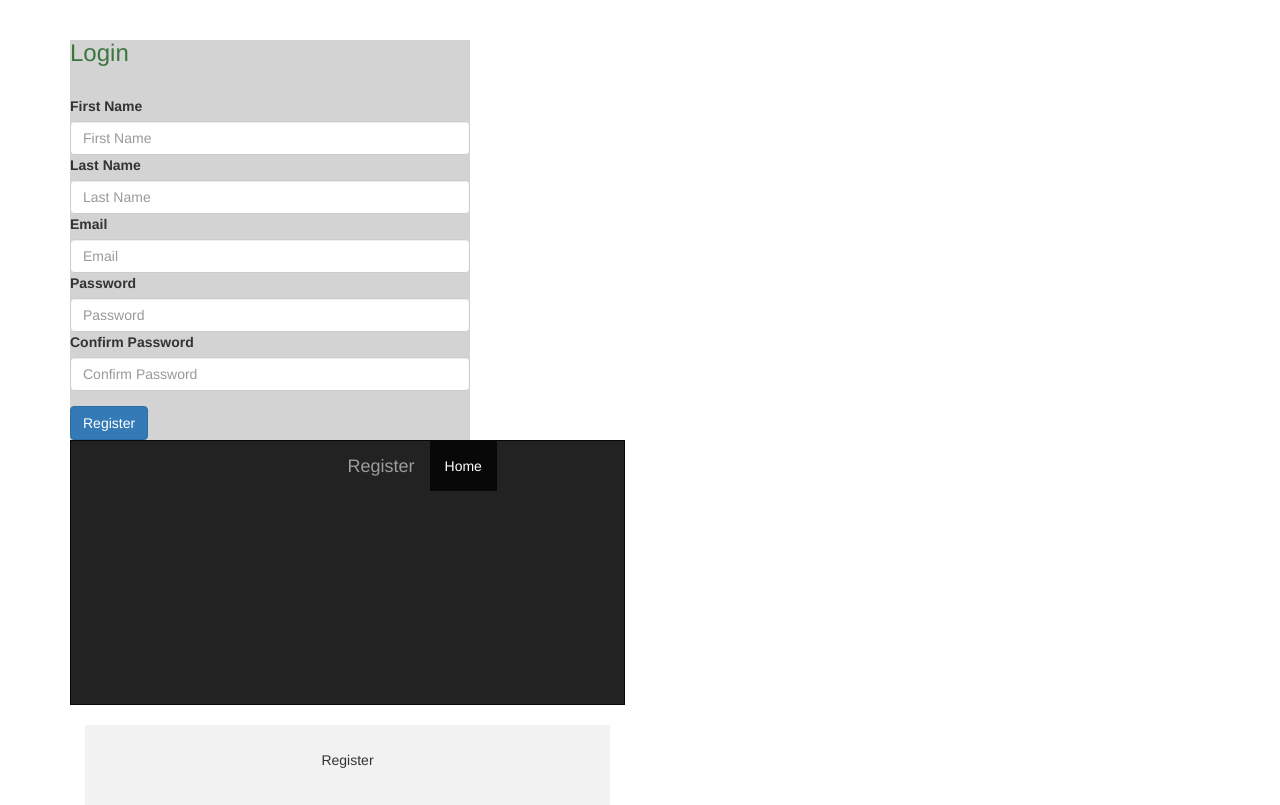
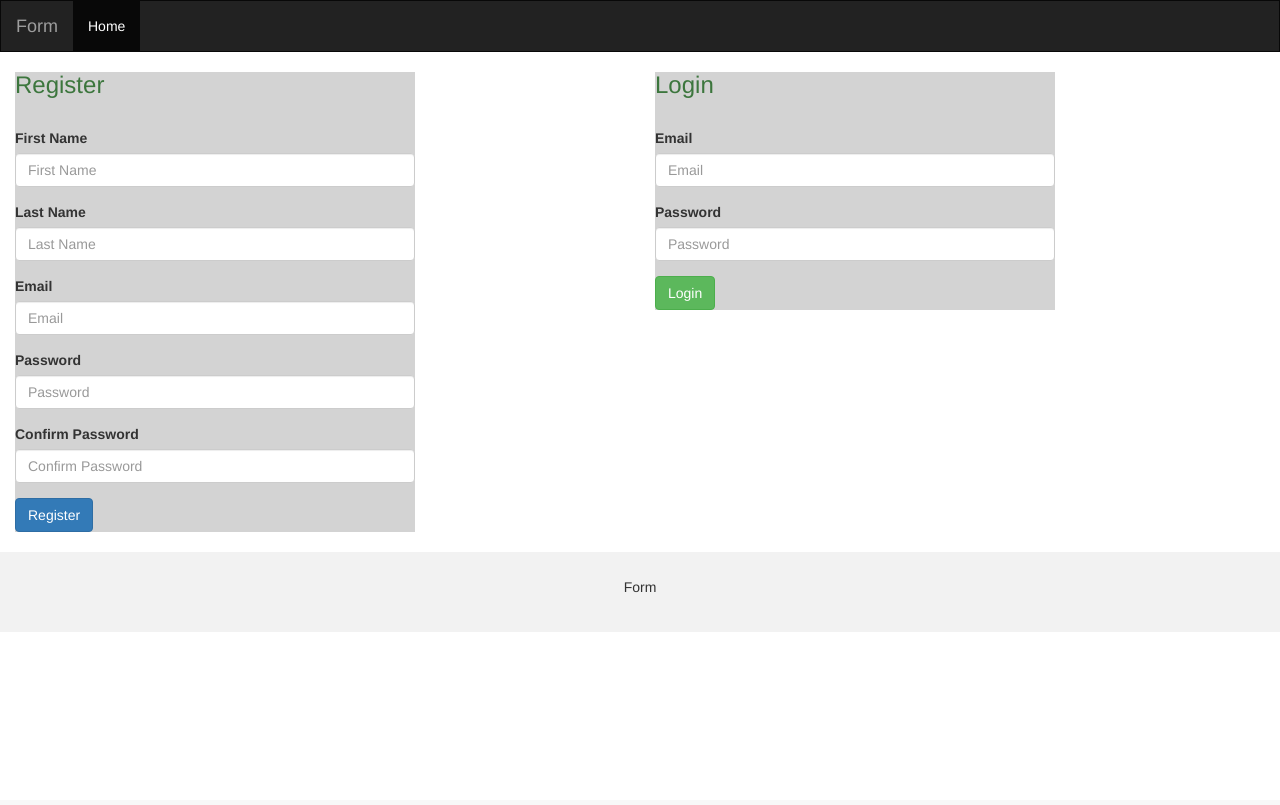
Before and after one commit to gemaortega/inicio_de_sesion, a Flask app: page / in a window 1280 px wide. After the commit the page ends 593 px from the top, so only its background shows below. Run offline with Flask 2, Linux system fonts and the light colour scheme; some libraries are stand-ins or nearby versions; some web fonts are replaced.

Commit message:
Corrige HTML.

```diff
--- a/flask_app/templates/login_reg.html
+++ b/flask_app/templates/login_reg.html
@@ -22,57 +22,6 @@
   </style>
 </head>
 <body>
-  <div class="container">
-      <div class="row">
-          <div class="col-lg-6 mb-4">
-              <div class="card">
-                  <img class="card-img-top" src="" alt="">
-                  <div class="card-body">
-                    <div class="card-body"style="width: 40rem; background-color: lightgrey">
-                      <h3 class="text-success">Login</h3><br>
-                        <form action="/process" method="POST">
-                            <div class="form-group">
-                              <div class="mb-3">
-                                <label for="disabledTextInput" class="form_label">First Name</label>
-                                <input type="text" class="form-control" id="disabledTextInput" name="first_name" placeholder="First Name">
-                                <label for="disabledTextInput" class="form_label">Last Name</label>
-                                <input type="text" class="form-control" id="disabledTextInput" name="last_name" placeholder="Last Name">
-                                <label for="disabledTextInput" class="form_label">Email</label>
-                                <input type="text" class="form-control" id="disabledTextInput" name="email" placeholder="Email">
-                                <label for="disabledTextInput" class="form_label">Password</label>
-                                <input type="text" class="form-control" id="disabledTextInput" name="password" placeholder="Password">
-                                <label for="disabledTextInput" class="form_label">Confirm Password</label>
-                                <input type="text" class="form-control" id="disabledTextInput" name="confirm_password" placeholder="Confirm Password">
-                              </div>
-                            </div>
-                            <button type="submit" class="btn btn-primary">Register</button>
-                        </form>
-          </div>
-          <div class="col-lg-6 mb-4">
-              <div class="card">
-                  <img class="card-img-top" src="" alt="">
-                  <div class="card-body">
-                    <div class="card-body"style="width: 40rem; background-color: lightgrey">
-                      <h3 class="text-success">Login</h3><br>
-                        <form action="/process" method="POST">
-                            <div class="form-group">
-                              <div class="mb-3">
-                                <label for="disabledTextInput" class="form_label">Email</label>
-                                <input type="text" class="form-control" id="disabledTextInput" name="email" placeholder="Email">
-                                <label for="disabledTextInput" class="form_label">Password</label>
-                                <input type="text" class="form-control" id="disabledTextInput" name="password" placeholder="Password">
-                              </div>
-                            </div>
-                            <button type="submit" class="btn btn-success">Login</button>
-                        </form>
-                  </div>
-              </div>
-          </div>
-      </div>
-  </div>
-
-
-<body >
 
   <nav class="navbar navbar-inverse">
     <div class="container-fluid">
@@ -82,7 +31,7 @@
           <span class="icon-bar"></span>
           <span class="icon-bar"></span>
         </button>
-        <a class="navbar-brand" href="#">Register</a>
+        <a class="navbar-brand" href="#">Form</a>
       </div>
       <div class="collapse navbar-collapse" id="myNavbar">
         <ul class="nav navbar-nav">
@@ -96,12 +45,69 @@
   </nav>
 
   <div class="container-fluid bg-3">
-    <div class="card">
+    <div class="row">
+      <div class="col-lg-6 mb-4">
+        <div class="card">
+          <div class="card-body">
+            <div class="card-body" style="width: 40rem; background-color: lightgrey">
+              <h3 class="text-success">Register</h3><br>
+              <form action="/process" method="POST">
+                <div class="mb-3">
+                  <div class="form-group">
+                    <label for="first_name" class="form_label">First Name</label>
+                    <input type="text" class="form-control" id="first_name" name="first_name" placeholder="First Name">
+                  </div>
+                  <div class="form-group">
+                    <label for="last_name" class="form_label">Last Name</label>
+                    <input type="text" class="form-control" id="last_name" name="last_name" placeholder="Last Name">
+                  </div>
+                  <div class="form-group">
+                    <label for="email" class="form_label">Email</label>
+                    <input type="text" class="form-control" id="email" name="email" placeholder="Email">
+                  </div>
+                  <div class="form-group">
+                    <label for="password" class="form_label">Password</label>
+                    <input type="text" class="form-control" id="password" name="password" placeholder="Password">
+                  </div>
+                  <div class="form-group">
+                    <label for="confirm_password" class="form_label">Confirm Password</label>
+                    <input type="text" class="form-control" id="confirm_password" name="confirm_password" placeholder="Confirm Password">
+                  </div>
+                </div>
+                <button type="submit" class="btn btn-primary">Register</button>
+              </form>
+            </div>
+          </div>
+        </div>
+      </div>
+      <div class="col-lg-6 mb-4">
+        <div class="card">
+          <div class="card-body">
+            <div class="card-body" style="width: 40rem; background-color: lightgrey">
+              <h3 class="text-success">Login</h3><br>
+              <form action="/process" method="POST">
+                <div class="mb-3">
+                  <div class="form-group">
+                    <label for="email_login" class="form_label">Email</label>
+                    <input type="text" class="form-control" id="email_login" name="email_login" placeholder="Email">
+                  </div>
+                  <div class="form-group">
+                    <label for="password_login" class="form_label">Password</label>
+                    <input type="text" class="form-control" id="password_login" name="password_login" placeholder="Password">
+                  </div>
+                </div>
+                <button type="submit" class="btn btn-success">Login</button>
+              </form>
+            </div>
+          </div>
+        </div>
+      </div>
+    </div>
 
   </div><br>
 
   <footer class="container-fluid text-center">
-    <p>Register</p>
+    <p>Form</p>
   </footer>
 
 </body>
```
